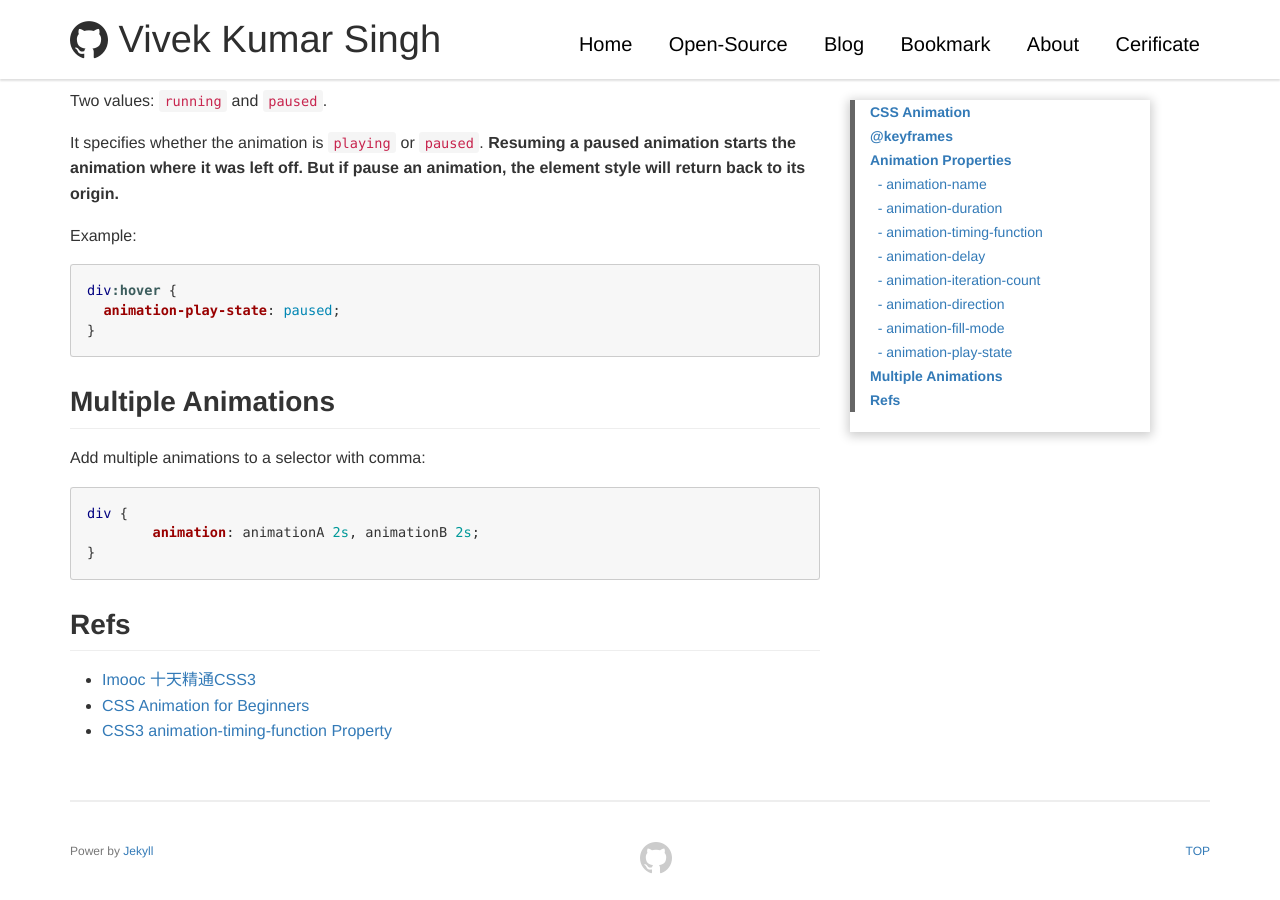
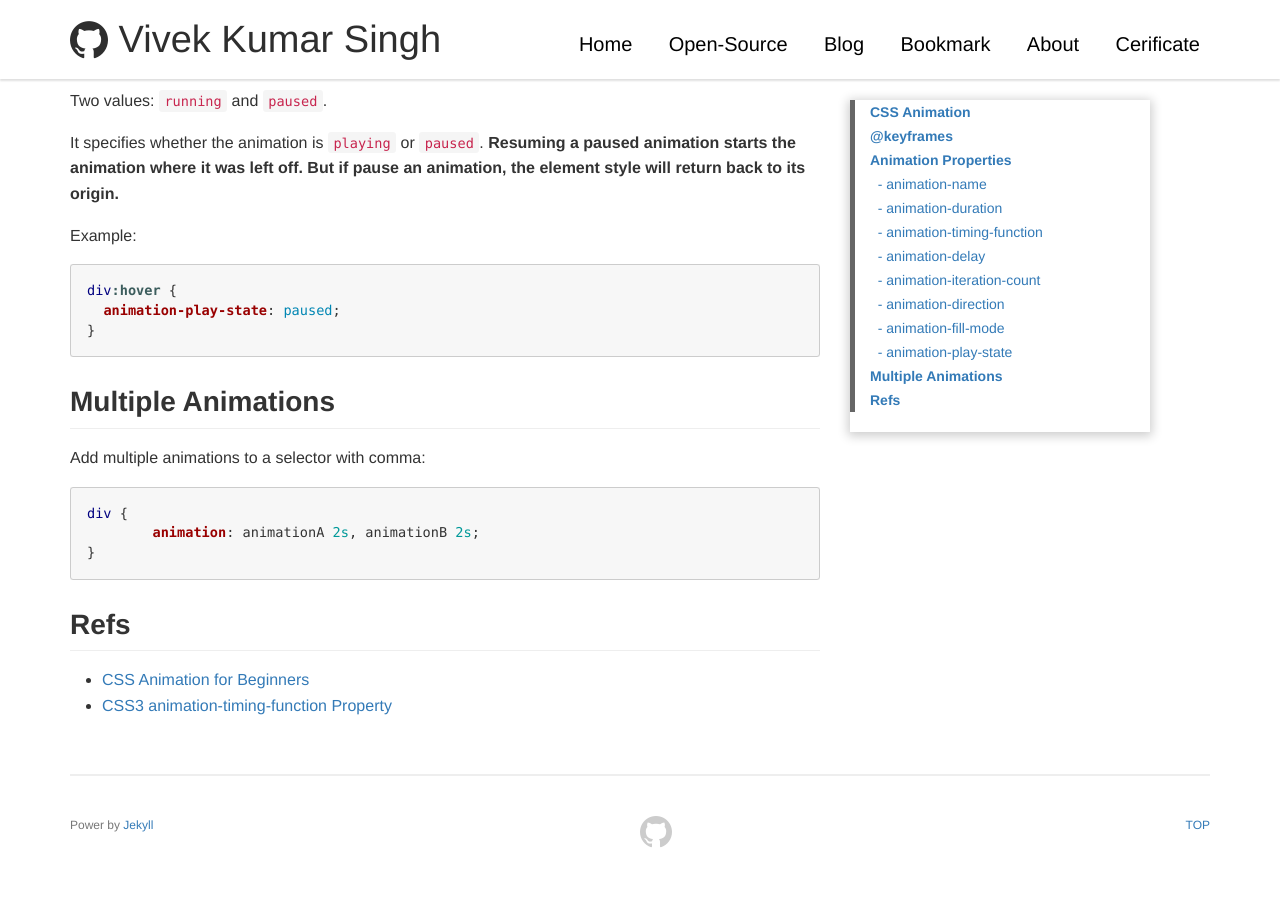
Before and after one commit to VivekProHacker/VivekProHacker, a Jekyll site: the page built from _posts/2016-04-22-CSS-Animation.md, in a window 1280 px wide and 900 px high, scrolled down 3448 px. Built offline with Jekyll 4.4.1, drawn with Linux system fonts in a browser that asks for light colours; comment, search, counter and statistics services are not loaded; after the commit the page ends 4322 px from its top, so only the background shows below that.

Commit message:
Deleted corrupt ref

```diff
--- a/_posts/2016-04-22-CSS-Animation.md
+++ b/_posts/2016-04-22-CSS-Animation.md
@@ -152,6 +152,6 @@
 
 ## Refs
 
-* [Imooc 十天精通CSS3](http://www.imooc.com/learn/33)
+
 * [CSS Animation for Beginners](https://robots.thoughtbot.com/css-animation-for-beginners#animation-iteration-count)
 * [CSS3 animation-timing-function Property](http://www.w3schools.com/cssref/css3_pr_animation-timing-function.asp)
```
